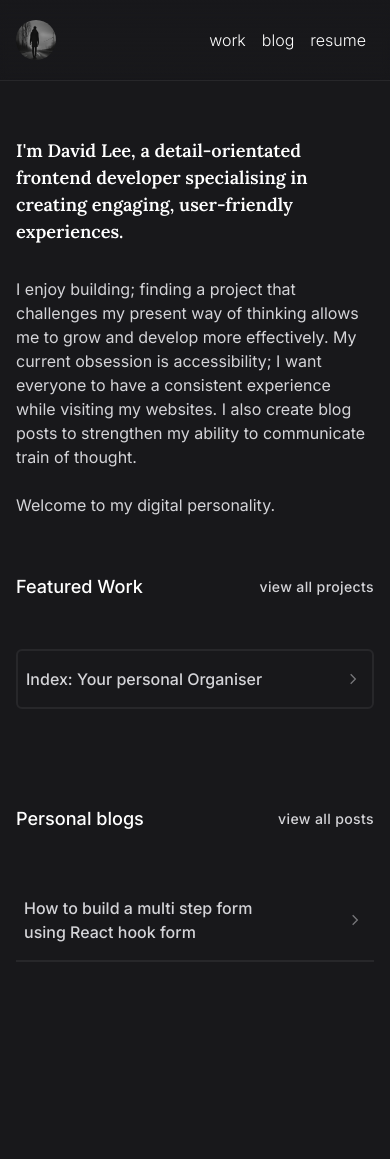
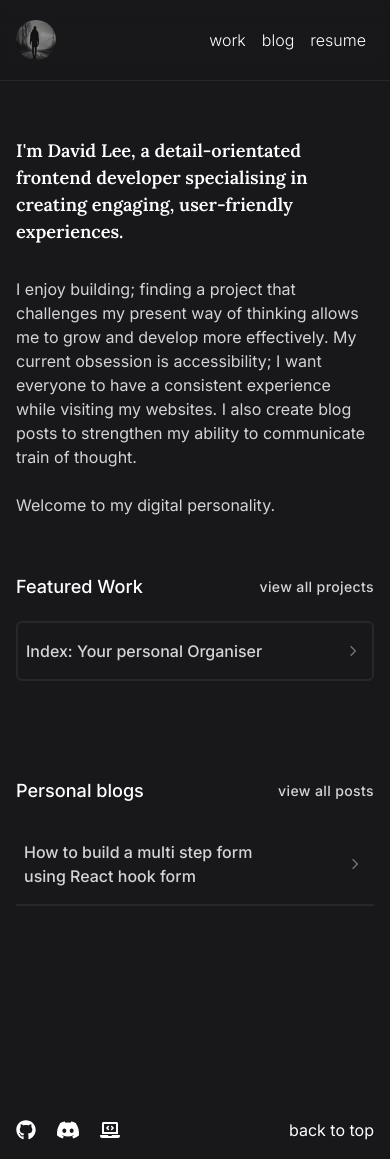
Before and after one commit to DLee1993/website, a Next.js app: page / in a window 390 px wide. Shown: the top 1159 px of the page. Built offline with nearby package versions, Linux system fonts and the light colour scheme.

Commit message:
adjusted the margin top values for both the project and blog links

```diff
--- a/app/page.tsx
+++ b/app/page.tsx
@@ -36,7 +36,7 @@ export default function Home() {
                             view all projects
                         </Link>
                     </aside>
-                    <ul className="text-base mt-12 flex flex-col gap-2">
+                    <ul className="text-base flex flex-col gap-2 mt-5 sm:mt-7 md:mt-9 lg:mt-12">
                         {featuredProjects.map((project, index) => (
                             <li key={index} className="group">
                                 <Link
@@ -61,13 +61,13 @@ export default function Home() {
                     <aside className="flex justify-between items-center">
                         <h2 className="font-medium text-subHeading">Personal blogs</h2>
                         <Link
-                            href="/selectedWork"
+                            href="/personalBlog"
                             className="text-subText font-medium text-zinc-300 hover:text-white tracking-wide transition-all duration-150"
                         >
                             view all posts
                         </Link>
                     </aside>
-                    <ul className="text-base mt-12 flex flex-col">
+                    <ul className="text-base flex flex-col mt-5 sm:mt-7 md:mt-9 lg:mt-12">
                         {featuredBlogs.map((blog, index) => (
                             <li key={index} className="group">
                                 <Link
```
